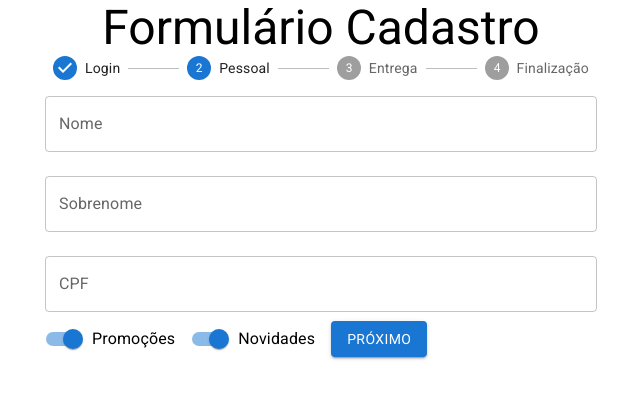
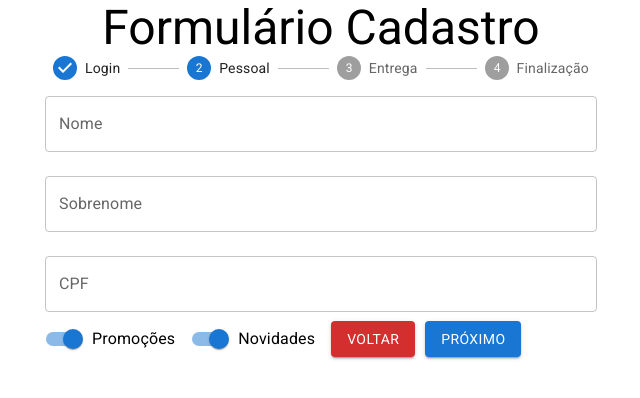
Before and after one commit to RayanneRamos/react-formcadastro, a React (Create React App) app: page / in a window 1280 px wide. Both pictures are taken after typing "name@example.com", "Sample123", "Sample123" into the empty fields and a click on the button "PRÓXIMO". Shown: the top 398 px of the page, without its empty margins (319-959 px from the left). Built offline with nearby package versions, Linux system fonts and the light colour scheme.

Commit message:
Criando o botão voltar

```diff
--- a/src/components/FormularioCadastro/DadosPessoais.jsx
+++ b/src/components/FormularioCadastro/DadosPessoais.jsx
@@ -3,7 +3,7 @@ import { Button, TextField, Switch, FormControlLabel } from '@mui/material';
 import ValidacoesCadastro from '../../contexts/ValidacoesCadastro';
 import useErros from '../../hooks/useErros';
 
-const DadosPessoais = ({ aoEnviar }) => {
+const DadosPessoais = ({ aoEnviar, aoVoltar }) => {
   const [ nome, setNome ] = useState('');
   const [ sobrenome, setSobrenome ] = useState('');
   const [ cpf, setCPF ] = useState('');
@@ -80,6 +80,13 @@ const DadosPessoais = ({ aoEnviar }) => {
         }
       />
       <Button
+        style={{ marginRight: 10}}
+        onClick={aoVoltar}
+        type='submit'
+        variant='contained'
+        color='error'
+      >Voltar</Button>
+      <Button
         type='submit'
         variant='contained'
         color='primary'
```
